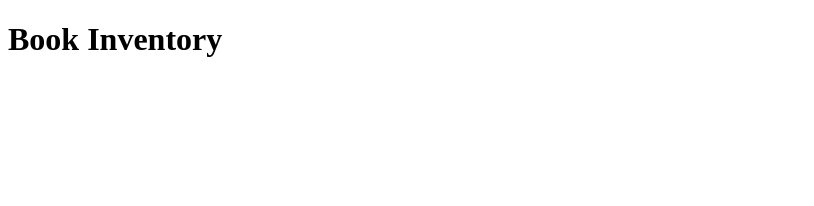
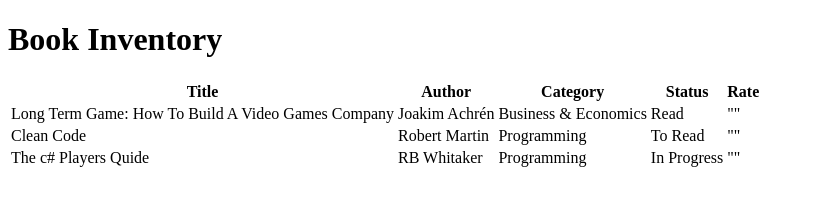
Before and after one commit to IlkkaEskola/book-inventory-app, a plain HTML site: page index.html in a window 1280 px wide. Shown: the whole page, without its empty margins (0-814 px from the left). Drawn offline with Linux system fonts and the light colour scheme.

Commit message:
Added table

```diff
--- a/index.html
+++ b/index.html
@@ -9,8 +9,48 @@
 <body>
     <h1>Book Inventory</h1>
     <table>
-
-
+        <tr>
+            <th>Title</th>
+            <th>Author</th>
+            <th>Category</th>
+            <th>Status</th>
+            <th>Rate</th>
+        </tr>
+        <tr>
+            <td>Long Term Game: How To Build A Video Games Company</td>
+            <td>Joakim Achrén</td>
+            <td>Business & Economics</td>
+            <td>Read</td>
+            <td>""</td>
+        </tr>
+        <tr>
+            <td>Clean Code</td>
+            <td>Robert Martin</td>
+            <td>Programming</td>
+            <td>To Read</td>
+            <td>""</td>
+        </tr>
+        <tr>
+            <td>The c# Players Quide</td>
+            <td>RB Whitaker</td>
+            <td>Programming</td>
+            <td>In Progress</td>
+            <td>""</td>
+        </tr>
+        <tr>
+            <td></td>
+            <td></td>
+            <td></td>
+            <td></td>
+            <td></td>
+        </tr>
+        <tr>
+            <td></td>
+            <td></td>
+            <td></td>
+            <td></td>
+            <td></td>
+        </tr>
     </table>
 </body>
 </html>
```
